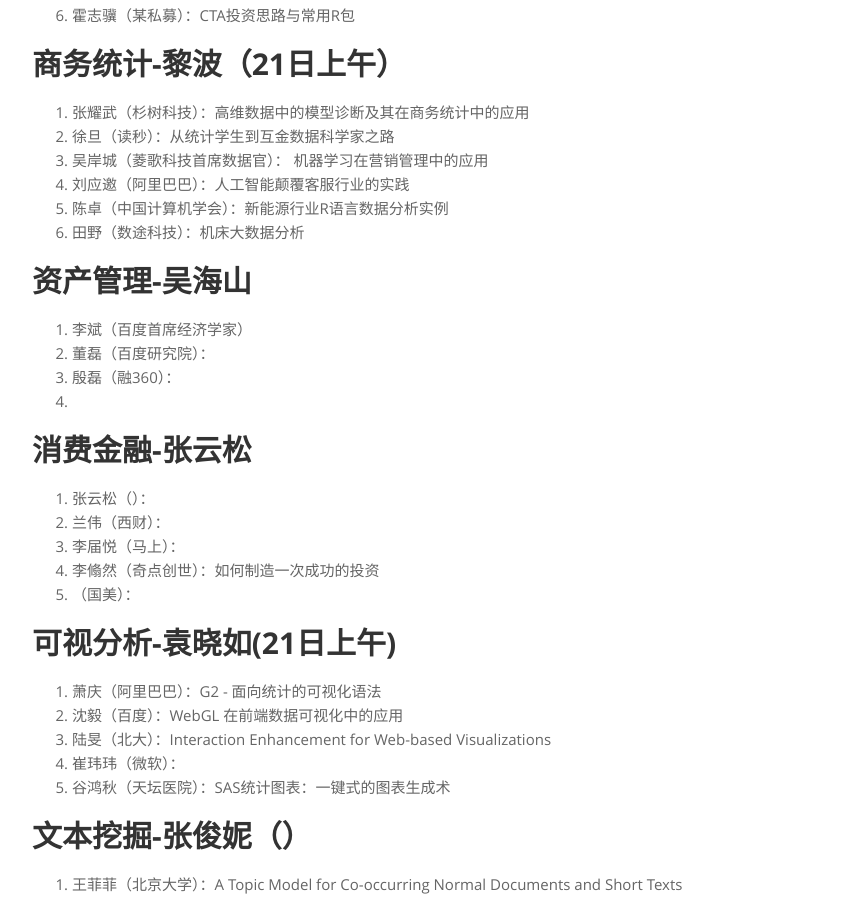
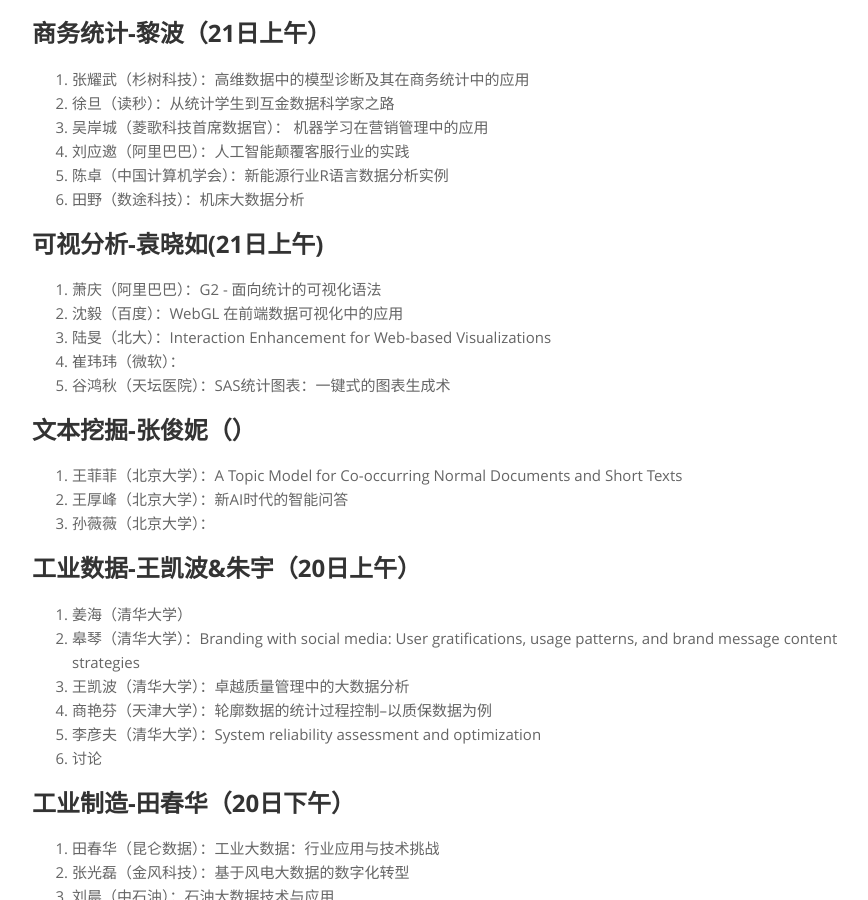
Before and after one commit to cosname/R-conference, a Jekyll site: the page built from bj2017/lectures.md, in a window 1280 px wide and 900 px high, scrolled down 895 px. Shown: the whole window, without its empty margins (38-906 px from the left). Built offline with Jekyll 4.4.1, drawn with Linux system fonts in a browser that asks for light colours; some of the changed text lies outside the part shown.

Commit message:
Update lectures.md

```diff
--- a/bj2017/lectures.md
+++ b/bj2017/lectures.md
@@ -4,12 +4,12 @@
 location: bj
 ---
 
-# 持续更新中，当前草案如下：
+## 持续更新中，当前草案如下：
 
 * 会议时间：2017年5月19~21日
 * 会议地点：清华大学
 
-## Keynote：邓柯（19日全天）
+### Keynote：邓柯（19日全天）
 
 1. 宗福季（港科）：统计转移学习及其在统计过程控制中的应用
 2. 王永雄（斯坦福大学）：已确认
@@ -18,12 +18,12 @@
 5. 郭建华（东北师大）：已确认
 6. 圆桌讨论
 
-## 狗熊会专场：王汉生（19日下午）
+### 狗熊会专场：王汉生（19日下午）
 1. 李广雨（）：
 2. 叶征（星通天安）：物联网大数据分析技术在供应链金融保险和风控领域的应用
 3.
 
-## 人工智能与量化金融-郭健（20日下午）
+### 人工智能与量化金融-郭健（20日下午）
 1. 郭健（密歇根大学博士，深度资产管理有限公司创始人）：人工智能颠覆量化投资
 4. 王鑫（中科院物理博士，前风禾资产管理有限公司总监）：量化投资简介
 5. 邹昊（斯坦福电子工程博士，美国Abundy公司董事长兼CEO）；金融大数据技术的应用
@@ -31,7 +31,7 @@
 7. 任坤（明宏资本）：从学生到量化从业人员的角色转变
 2. 霍志骥（某私募）：CTA投资思路与常用R包
 
-## 商务统计-黎波（21日上午）
+### 商务统计-黎波（21日上午）
 1. 张耀武（杉树科技）：高维数据中的模型诊断及其在商务统计中的应用
 2. 徐旦（读秒）：从统计学生到互金数据科学家之路
 3. 吴岸城（菱歌科技首席数据官）： 机器学习在营销管理中的应用
@@ -39,20 +39,8 @@
 5. 陈卓（中国计算机学会）：新能源行业R语言数据分析实例
 6. 田野（数途科技）：机床大数据分析
 
-## 资产管理-吴海山
-1. 李斌（百度首席经济学家）
-2. 董磊（百度研究院）：
-3. 殷磊（融360）：
-4.
 
-## 消费金融-张云松
-1. 张云松（）：
-2. 兰伟（西财）：
-3. 李届悦（马上）：
-4. 李翛然（奇点创世）：如何制造一次成功的投资
-5. （国美）：
-
-## 可视分析-袁晓如(21日上午)
+### 可视分析-袁晓如(21日上午)
 1. 萧庆（阿里巴巴）：G2 - 面向统计的可视化语法
 2. 沈毅（百度）：WebGL 在前端数据可视化中的应用
 3. 陆旻（北大）：Interaction Enhancement for Web-based Visualizations
@@ -60,13 +48,13 @@
 5. 谷鸿秋（天坛医院）：SAS统计图表：一键式的图表生成术
 
 
-## 文本挖掘-张俊妮（）
+### 文本挖掘-张俊妮（）
 1. 王菲菲（北京大学）：A Topic Model for Co-occurring Normal Documents and Short Texts
 2. 王厚峰（北京大学）：新AI时代的智能问答
 3. 孙薇薇（北京大学）：
 
 
-## 工业数据-王凯波&朱宇（20日上午）
+### 工业数据-王凯波&朱宇（20日上午）
 1. 姜海（清华大学）
 2. 皋琴（清华大学）：Branding with social media: User gratifications, usage patterns, and brand message content strategies
 3. 王凯波（清华大学）：卓越质量管理中的大数据分析
@@ -74,7 +62,7 @@
 5. 李彦夫（清华大学）：System reliability assessment and optimization
 6. 讨论
 
-## 工业制造-田春华（20日下午）
+### 工业制造-田春华（20日下午）
 1. 田春华（昆仑数据）：工业大数据：行业应用与技术挑战
 2. 张光磊（金风科技）：基于风电大数据的数字化转型
 3. 刘晨（中石油）：石油大数据技术与应用
@@ -84,7 +72,7 @@
 
 
 
-## 机器学习-常象宇（21日下午）
+### 机器学习-常象宇（21日下午）
 1. 林绍波（香港理工）：learning theory for deep nets
 2. 孙剑（西安交大）：Deep learning approach for model learning in image peocessing and analysis
 3. 朱军（清华）：Triple Generative Adversarial Networks
@@ -93,7 +81,7 @@
 6. 陈开江（天农科技）：bandit算法与推荐系统
 
 
-## 深度学习应用-陈昱（21日上午）
+### 深度学习应用-陈昱（21日上午）
 1. 陈昱（北大）：用深度对抗网络来打麻将
 2. 赵申剑（上交）：字符级语言模型和机器翻译
 3. 薛少飞（阿里巴巴）：
@@ -102,9 +90,7 @@
 6. 冷静（NYU）：Generative Adversarial Training with python/r
 
 
-
-
-## 计算平台-颜深根（20日下午）
+### 计算平台-颜深根（20日下午）
 1. 肖倾城（商汤）：Exploring Heterogeneous Algorithms for Accelerating Deep Convolutional Neural Networks on FPGAs
 2. 卢丽强（商汤）：Evaluating Fast Algorithms for Convolutional Neural Networks on FPGAs
 2. 杨军（阿里云）：深度学习平台
@@ -113,13 +99,13 @@
 5. 曾勇（Medcl）：Elastic Stack 与实时行为分析
 
 
-## 软件工具-肖楠
+### 软件工具-肖楠
 1. 谢佳标（乐逗）：利用css对shiny页面优化及利用htmlwidgets包创建HTML控件
 2. 覃文峰（rweekly）：跟踪 R 社区动态 - R Weekly 的背后
 3. 肖楠（七桥基因）：Persistent Reproducible Reporting with Docker and R
 
 
-## 社交网络-刘跃文
+### 社交网络-刘跃文
 1. 靳志辉（腾讯）：Building User Profiles from Online Social Behaviors, with Applications in Tencent Social Ads
 3. Paul或chris (微信)：社交传播
 4. Dora（港城）：科研社交网络
@@ -128,7 +114,7 @@
 8. 张忠元（中财）：On equivalence of likelihood maximization of stochastic block model and nonnegative matrix factorization, and beyond
 
 
-## 汽车联网-李旭（20日上午）
+### 汽车联网-李旭（20日上午）
 1. 侯志伟（车网互联）：车联网时空数据挖掘与洞察
 2. 朱俊辉（摩拜）：摩拜单车的数据科学实践
 3. 李晔彤（斑马科技）：混动车型油耗预测
@@ -138,7 +124,7 @@
 
 
 
-## 统计理论A-杨立坚&李东（20日上午）
+### 统计理论A-杨立坚&李东（20日上午）
 1.	马莹莹（北航）：Banded Spatio-Temporal Autoregressions with with Application to Forecasting PM2.5
 2.	张兴发（广州大学）：On a vector double autoregressive model
 4.	顾莉洁（苏州大学）：Prediction Interval for Autoregressive Time Series via Oracally Efficient Estimation of Multi-Step Ahead Innovation Distribution Function
@@ -146,7 +132,7 @@
 6.	张园园（苏州大学）：A smooth simultaneous confidence band for correlation curve
 
 
-## 统计理论B-杨立坚&李东（20日下午）
+### 统计理论B-杨立坚&李东（20日下午）
 1.	王江艳（南京审计大学）：Factor and Residual Emperical Processes
 2.	王静（伊利诺伊大学芝加哥分校）：Free-knot spline for Generalized Regression Models
 3.	王冠男（威廉和玛丽学院）：Spatially Varying Coefficient Models
@@ -154,7 +140,7 @@
 5.  曹明（University of Texas School of Public Health）：哪种奇巧巧克力最好吃： Statistical ranking models及其R实现
 
 
-## 生物信息-侯琳&江瑞（20日上午）
+### 生物信息-侯琳&江瑞（20日上午）
 1.	杨灿（浸会大学）：Adaptive False Discovery Rate regression with application in integrative analysis of large-scale genomic data
 2.	郭小波（中山大学）：Extending the adjusting-heritable-trait GWAS to bivariate analyse can help identify novel loci
 3.	张淑芹（复旦大学）：
@@ -163,7 +149,7 @@
 6.	杜朴风（天津大学）：生物序列分类中的特征快速生成与可视化
 
 
-## 医疗健康-李响（21日上午）
+### 医疗健康-李响（21日上午）
 1. 李响（IBM）：患者表征学习方法和应用
 2. 俞声（清华大学）：基于电子病历的高通量表型标记
 3. 黄正行（浙江大学）：人工智能技术在医学临床中的研究和应用
@@ -171,7 +157,7 @@
 6. Harry Hua（）
 
 
-## Bioconductor-Charity Law (English Session，20日上午)
+### Bioconductor-Charity Law (English Session，20日上午)
 1. Yang Liao(the Walter and Eliza Hall Institute): Rsubread: an efficient toolkit for mapping and counting short sequencing reads
 2. Yunshun (Andy) Chen (the Walter and Eliza Hall Institute): From reads to genes to pathways: differential expression analysis of RNA-Seq experiments in Bioconductor
 3. Charity Law(the Walter and Eliza Hall Institute): Glimma: getting greater graphics for your genes
@@ -179,7 +165,7 @@
 5. Discussion
 
 
-## 公共卫生-蔡俊（21日下午）
+### 公共卫生-蔡俊（21日下午）
 1. 张志杰(复旦大学公共卫生学院)：基于DLNM时序模型的手足口病气象影响因素的研究
 2. 张兵（广东省公共卫生研究院）：Assessment of the impact of climate on respirotory infectious disease via pomp package in R
 2. 蔡俊（清华）: R Epidemics Consortium and Using Its Packages to Analyze Influenza Data
@@ -188,7 +174,7 @@
 5. 贾鹏飞（北师大）：基于Ｒ语言的气候因素－登革热媒介蚊虫的动力学模型建立与求解
 
 
-## 人文数据-陈静（20日上午或下午均可）
+### 人文数据-陈静（20日上午或下午均可）
 1. 王成军（南京大学）：networkdiffusion: Simulate and Visualize Network Diffusion
 2. 陈静（南京大学）：计算与人文：作为新领域的“数字人文”
 3. 邱伟云（山东大学）：词汇、概念、数字：文本探勘技术于中国近代观念史研究中的应用与实践
@@ -196,7 +182,7 @@
 5. 郑文惠（台湾政治大学）：情感现象学与色彩政治学──唐诗色彩词的数字人文研究
 
 
-## 教育培训-王涛（20日下午）
+### 教育培训-王涛（20日下午）
 1. 刘乐平（天财）：大数据历史长河中的统计思维与智慧
 2. 赵鹏（Boss直聘CEO）
 3. 李扬（文思海汇技术总监）
@@ -205,7 +191,7 @@
 
 
 
-## 心理科学-夏骁凯
+### 心理科学-夏骁凯
 1. 朱廷劭（中科院）：基于社会媒体大数据的心理学研究
 2. 吕小康（南开大学）：基于R与Rstudio的心理统计教学模式探索
 3. 余嘉元（南京师范大学）：心理学在助老机器人研发中的应用
```
Also changed, not shown: other parts of bj2017/lectures.md (+14 -3 lines).
